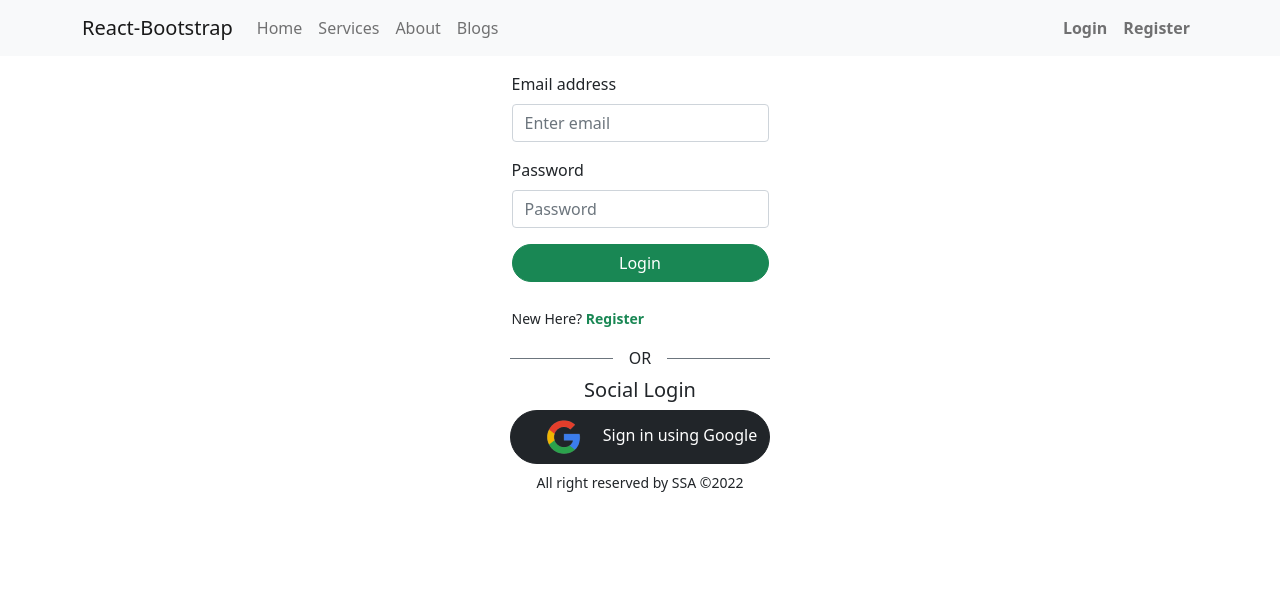
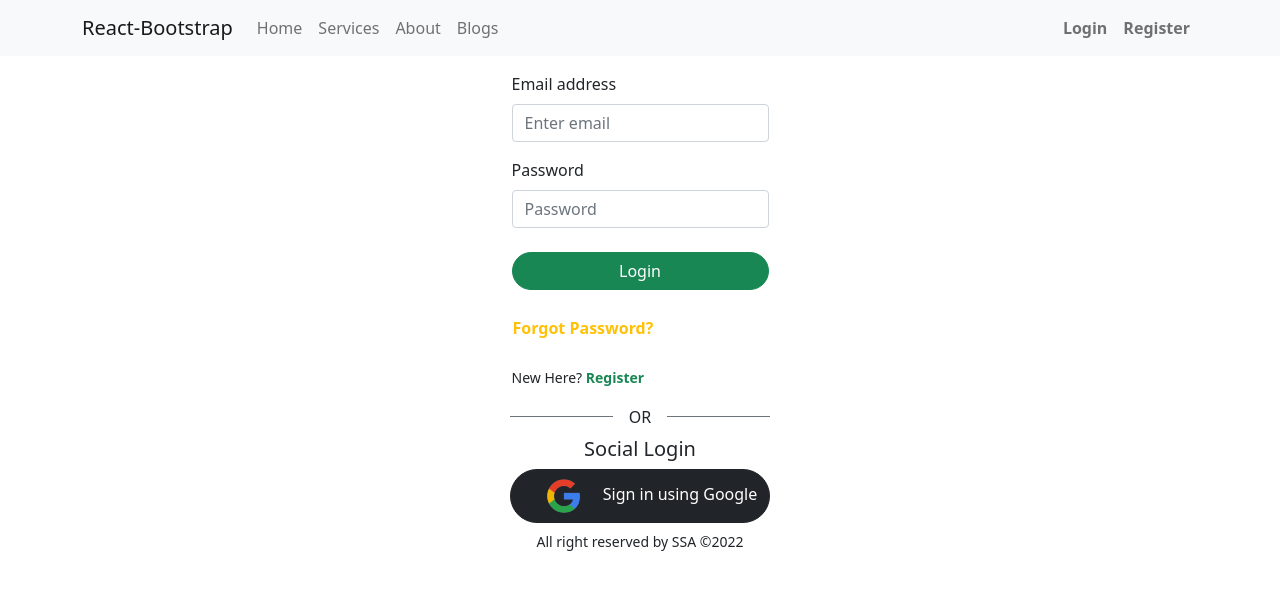
Before and after one commit to ssalvi8586/PH-5_Assignment_10, a React (Create React App) app: page /login in a window 1280 px wide. Shown: the top 590 px of the page. Built offline with nearby package versions, Linux system fonts and the light colour scheme; no server answers.

Commit message:
forgot pass done

```diff
--- a/src/App.js
+++ b/src/App.js
@@ -14,6 +14,7 @@ function App() {
       <Header></Header>
       <Routes>
         <Route path="/" element={<Home />}></Route>
+        <Route path="/home" element={<Home />}></Route>
         <Route path="/login" element={<Login />}></Route>
         <Route path="/register" element={<Register />}></Route>
         <Route path="*" element={<Invalid />}></Route>
--- a/src/Pages/Home/Register/Register.js
+++ b/src/Pages/Home/Register/Register.js
@@ -68,6 +68,7 @@ const Register = () => {
               type="checkbox"
               label="Accept Terms and condition"
               onClick={() => setTerms(!terms)}
+              className={terms ? "" : "text-danger"}
             />
           </Form.Group>
           <div className="text-danger my-2">{error?.message}</div>
--- a/src/Pages/Login/Login.js
+++ b/src/Pages/Login/Login.js
@@ -1,6 +1,12 @@
 import React, { useRef } from "react";
 import { Button, Form } from "react-bootstrap";
+import {
+  useSendPasswordResetEmail,
+  useSignInWithEmailAndPassword,
+} from "react-firebase-hooks/auth";
 import { Link, useNavigate } from "react-router-dom";
+import auth from "../../firebase.init";
+import Loading from "../Shared/Loading/Loading";
 import SocialLogin from "./SocialLogin/SocialLogin";
 
 const Login = () => {
@@ -8,11 +14,32 @@ const Login = () => {
   const passwordRef = useRef("");
   const navigate = useNavigate();
 
+  const [
+    signInWithEmailAndPassword,
+    userEmailSignIn,
+    loadingEmailSignIn,
+    errorEmailSignin,
+  ] = useSignInWithEmailAndPassword(auth);
+
+  const [sendPasswordResetEmail, sendingPassReset, errorPassReset] =
+    useSendPasswordResetEmail(auth);
+
   const handleSubmit = (event) => {
     event.preventDefault();
     const email = emailRef.current.value;
     const password = passwordRef.current.value;
+    signInWithEmailAndPassword(email, password);
   };
+
+  const handlePassReset = async () => {
+    const email = emailRef.current.value;
+    await sendPasswordResetEmail(email);
+    // alert("Sent email");
+  };
+
+  if (userEmailSignIn) {
+    navigate("/home");
+  }
 
   return (
     <div>
@@ -37,6 +64,12 @@ const Login = () => {
               required
             />
           </Form.Group>
+          <div className="text-danger my-2">
+            {errorEmailSignin?.message || errorPassReset?.message}
+          </div>
+          <div className="d-flex justify-content-center my-2">
+            {loadingEmailSignIn ? <Loading /> : ""}
+          </div>
 
           <div className="d-flex justify-content-center">
             <Button
@@ -45,6 +78,16 @@ const Login = () => {
               type="submit"
             >
               Login
+            </Button>
+          </div>
+          <div className="mt-4">
+            <Button
+              className="m-0 p-0"
+              variant="link"
+              style={{ textDecoration: "none" }}
+              onClick={handlePassReset}
+            >
+              <strong className="text-warning">Forgot Password?</strong>
             </Button>
           </div>
           <div className="mt-4">
--- a/src/Pages/Login/SocialLogin/SocialLogin.js
+++ b/src/Pages/Login/SocialLogin/SocialLogin.js
@@ -3,17 +3,25 @@ import { Button, Spinner } from "react-bootstrap";
 import googleLogo from "../../../images/googleLogo.png";
 import { useSignInWithGoogle } from "react-firebase-hooks/auth";
 import auth from "../../../firebase.init";
+import { useNavigate } from "react-router-dom";
 
 const SocialLogin = () => {
+  const navigate = useNavigate();
   const [signInWithGoogle, user, loading, error] = useSignInWithGoogle(auth);
   let errorMsg;
   let loadingAnimation;
   if (error) {
     errorMsg = <p>{error?.message}</p>;
   }
+
   if (loading) {
     loadingAnimation = <Spinner></Spinner>;
   }
+
+  if (user) {
+    navigate("/home");
+  }
+
   return (
     <div>
       <div className="d-flex align-items-center">
@@ -24,12 +32,15 @@ const SocialLogin = () => {
       <h5 className="mt-2 text-center">Social Login</h5>
       <div className="text-danger">{errorMsg}</div>
       <div>{loadingAnimation}</div>
-      <div className="d-flex justify-content-center">
-        <Button variant="dark rounded-pill" onClick={() => signInWithGoogle()}>
-          <img src={googleLogo} alt="" />
-          <span>Sign in using Google</span>
-        </Button>
-      </div>
+      {/* <div className="d-flex justify-content-center"> */}
+      <Button
+        variant="dark rounded-pill w-100"
+        onClick={() => signInWithGoogle()}
+      >
+        <img src={googleLogo} alt="" />
+        <span>Sign in using Google</span>
+      </Button>
+      {/* </div> */}
     </div>
   );
 };
--- a/src/Pages/Shared/Header/Header.js
+++ b/src/Pages/Shared/Header/Header.js
@@ -1,8 +1,13 @@
+import { signOut } from "firebase/auth";
 import React from "react";
-import { Navbar, Container, Nav } from "react-bootstrap";
+import { Navbar, Container, Nav, Button } from "react-bootstrap";
+import { useAuthState } from "react-firebase-hooks/auth";
 import { Link } from "react-router-dom";
+import auth from "../../../firebase.init";
 
 const Header = () => {
+  const [user, loading, error] = useAuthState(auth);
+
   return (
     <div>
       <Navbar bg="light" expand="lg">
@@ -24,6 +29,16 @@ const Header = () => {
                 Blogs
               </Nav.Link>
             </Nav>
+            {user ? (
+              <Nav>
+                <Nav.Link as={Link} to="/login">
+                  <strong>{user.displayName || "Username"}</strong>
+                </Nav.Link>
+                <Nav.Link as={Link} to="/" onClick={() => signOut(auth)}>
+                  <strong>Sign Out</strong>
+                </Nav.Link>
+              </Nav>
+            ) : (
               <Nav>
                 <Nav.Link as={Link} to="/login">
                   <strong>Login</strong>
@@ -32,6 +47,7 @@ const Header = () => {
                   <strong>Register</strong>
                 </Nav.Link>
               </Nav>
+            )}
           </Navbar.Collapse>
         </Container>
       </Navbar>
```
Lines whose indentation alone changed are shown as unchanged.
